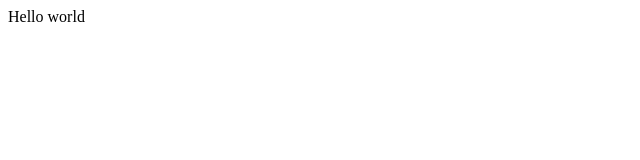
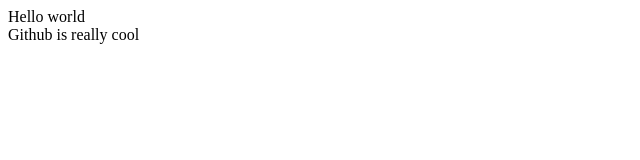
Before and after one commit to codertinie/Crypto_testing, a plain HTML site: page index.html in a window 1280 px wide. Shown: the whole page, without its empty margins (0-640 px from the left). Drawn offline with Linux system fonts and the light colour scheme.

Commit message:
Added some text

```diff
--- a/index.html
+++ b/index.html
@@ -9,7 +9,8 @@
 </head>
 
 <body>
-  Hello world
+  Hello world<br>
+  Github is really cool
   <script src="script.js"></script>
 </body>
 
```
